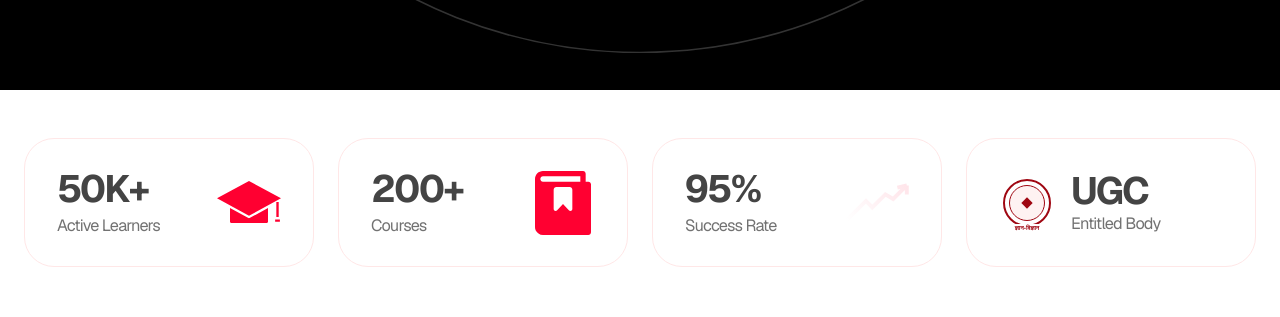
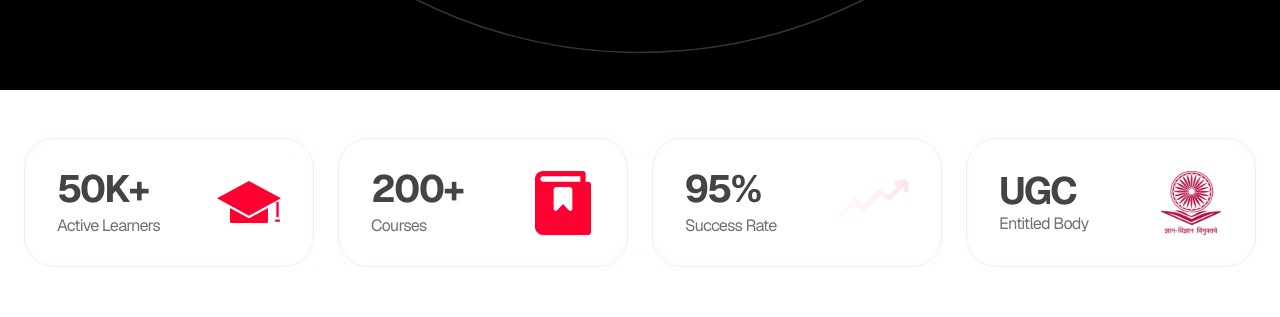
Before and after one commit to akshay-rsms/ednxt-v1, a Next.js app: page / in a window 1280 px wide. Shown: the part 1040-1357 px from the top of the page. Built offline with nearby package versions, Linux system fonts and the light colour scheme.

Commit message:
refactor: Replace UGC logo placeholder with an SVG image, increase success rate image size, and adjust UGC card layout.

```diff
--- a/src/components/Stats.tsx
+++ b/src/components/Stats.tsx
@@ -30,25 +30,16 @@ export function Stats() {
                             <h3 className="text-[38.04px] font-bold text-[#444444] leading-[1.14] tracking-[-0.05em] font-sans mb-1">95%</h3>
                             <p className="text-[16.31px] font-normal text-[#727272] leading-[1.49] tracking-[-0.05em] font-sans">Success Rate</p>
                         </div>
-                        <img src="/95%25.svg" alt="Success Rate" className="w-16 h-16 object-contain" />
+                        <img src="/95%25.svg" alt="Success Rate" className="w-20 h-20 object-contain" />
                     </div>
 
                     {/* Card 4: UGC - Badge */}
-                    <div className="w-full h-[129px] bg-white rounded-[30px] p-8 border border-[#FFE7E7] flex items-center gap-4 relative overflow-hidden group hover:border-[#FF0031] transition-colors duration-300">
-                        {/* UGC Logo Placeholder */}
-                        <div className="w-14 shrink-0 flex items-center justify-center">
-                            {/* Approximation of the UGC logo */}
-                            <div className="w-12 h-12 relative flex items-center justify-center border-2 border-red-800 rounded-full p-1">
-                                <div className="w-full h-full border border-red-800 rounded-full flex items-center justify-center bg-red-50">
-                                    <div className="w-2 h-2 bg-red-800 rotate-45"></div>
-                                </div>
-                                <span className="absolute -bottom-2 text-[6px] font-bold bg-white px-1 text-red-800">ज्ञान-विज्ञान</span>
-                            </div>
-                        </div>
+                    <div className="w-full h-[129px] bg-white rounded-[30px] p-8 border border-[#FFE7E7] flex items-center justify-between relative overflow-hidden group hover:border-[#FF0031] transition-colors duration-300">
                         <div>
                             <h3 className="text-[38.04px] font-bold text-[#444444] leading-[1.14] tracking-[-0.05em] font-sans mb-0">UGC</h3>
                             <p className="text-[16.31px] font-normal text-[#727272] leading-[1.49] tracking-[-0.05em] font-sans">Entitled Body</p>
                         </div>
+                        <img src="/UGC.svg" alt="UGC" className="w-16 h-16 object-contain" />
                     </div>
 
                 </div>
```
